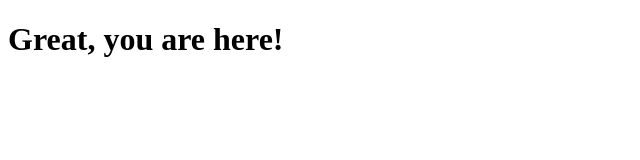
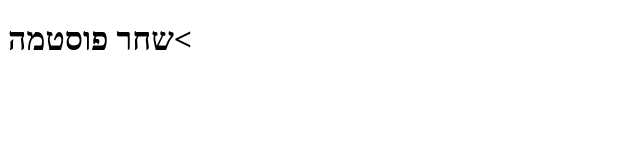
Before and after one commit to roeym250/roeym250.github.io, a plain HTML site: page index.html in a window 1280 px wide. Shown: the whole page, without its empty margins (0-640 px from the left). Drawn offline with Linux system fonts and the light colour scheme.

Commit message:
Shahar Pustema

```diff
--- a/index.html
+++ b/index.html
@@ -7,6 +7,6 @@
     <title>Roey's Website</title>
 </head>
 <body>
-    <h1>Great, you are here!</h1>
+    <h1>שחר פוסטמה<</h1>
 </body>
 </html>
```
